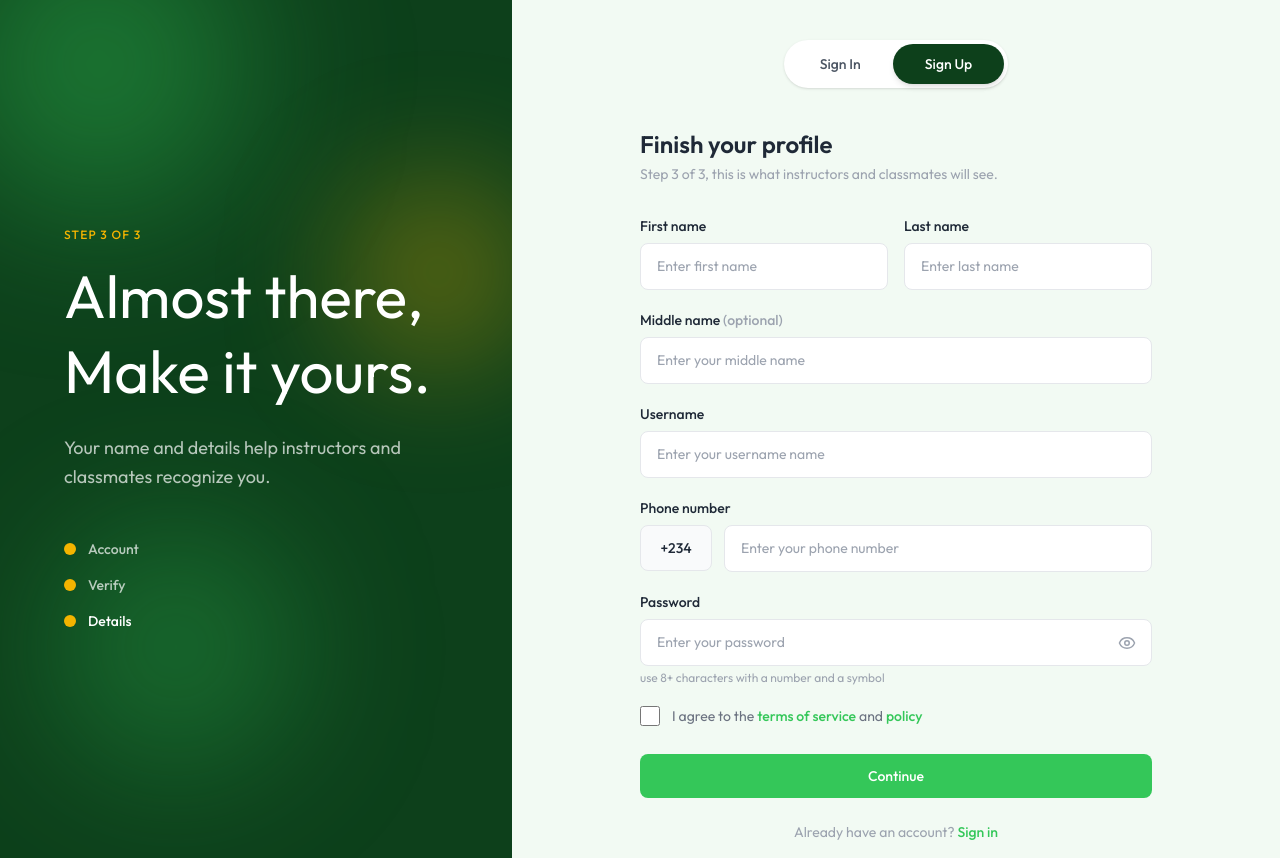
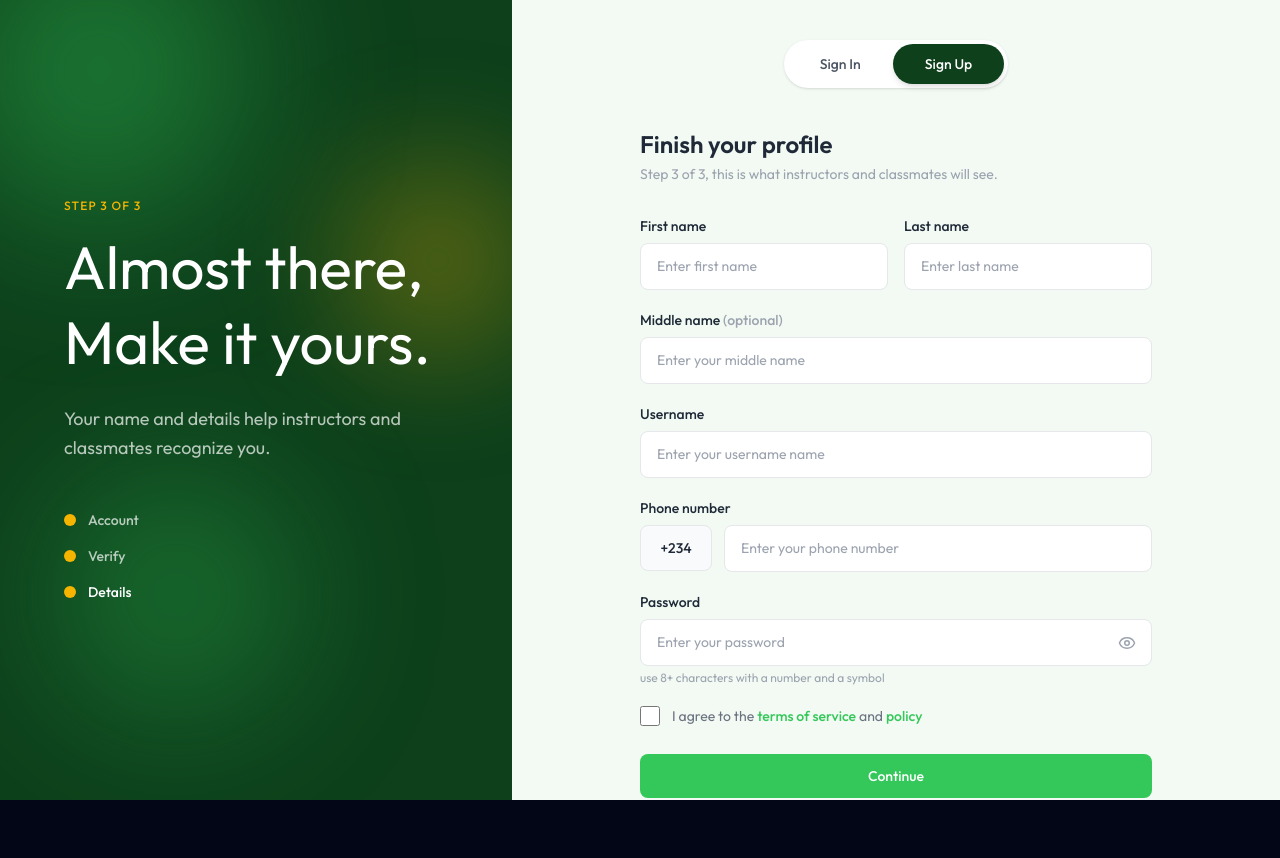
Before and after one commit to Trueminds-Innovations-Ltd/talent_faculty_frontend_v1, a React (Vite) app: page /signup4 in a window 1280 px wide. After the commit the page ends 800 px from the top, so only its background shows below. Built offline with nearby package versions, Linux system fonts and the light colour scheme.

Commit message:
fix: scroll opt on signup11

```diff
--- a/src/components/layout/AuthLayout.tsx
+++ b/src/components/layout/AuthLayout.tsx
@@ -15,9 +15,9 @@ const AuthLayout: React.FC<AuthLayoutProps> = ({
   activeToggle = 'signup',
 }) => {
   return (
-    <div className="min-h-screen flex flex-col lg:flex-row">
+    <div className="min-h-screen lg:h-screen flex flex-col lg:flex-row lg:overflow-hidden">
       {/* Left Panel - Green */}
-      <div className="relative w-full lg:w-[42%] xl:w-[40%] bg-primary-dark overflow-hidden">
+      <div className="relative w-full lg:w-[42%] xl:w-[40%] bg-primary-dark overflow-hidden lg:h-full lg:overflow-y-auto">
         {/* Decorative blurred circles */}
         <div className="absolute top-[-10%] left-[-10%] w-[300px] h-[300px] rounded-full bg-primary/40 blur-[80px]" />
         <div className="absolute top-[20%] right-[-5%] w-[200px] h-[200px] rounded-full bg-secondary/30 blur-[60px]" />
@@ -52,13 +52,13 @@ const AuthLayout: React.FC<AuthLayoutProps> = ({
         )}
 
         {/* Left panel content */}
-        <div className="relative z-10 flex flex-col justify-center h-full px-8 py-12 lg:px-12 lg:py-16 xl:px-16">
+        <div className="relative z-10 flex flex-col justify-center min-h-full px-8 py-12 lg:px-12 lg:py-16 xl:px-16">
           {leftPanelContent}
         </div>
       </div>
 
       {/* Right Panel - Form */}
-      <div className="flex-1 bg-primary-light min-h-screen overflow-y-auto">
+      <div className="flex-1 bg-primary-light min-h-screen lg:min-h-0 lg:h-full overflow-y-auto">
         {/* Desktop toggle - shown only on large screens */}
         {showToggle && (
           <div className="hidden lg:flex justify-center pt-10 pb-6">
```
